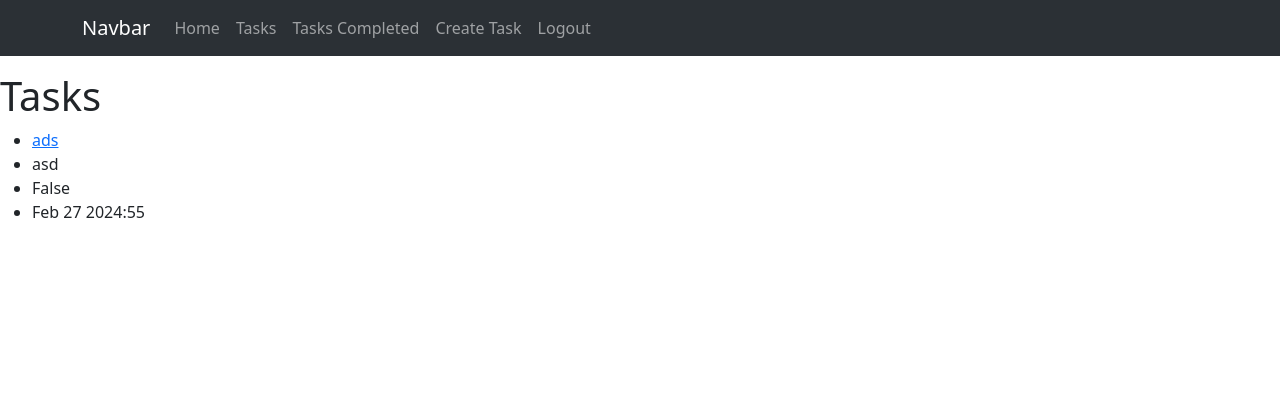
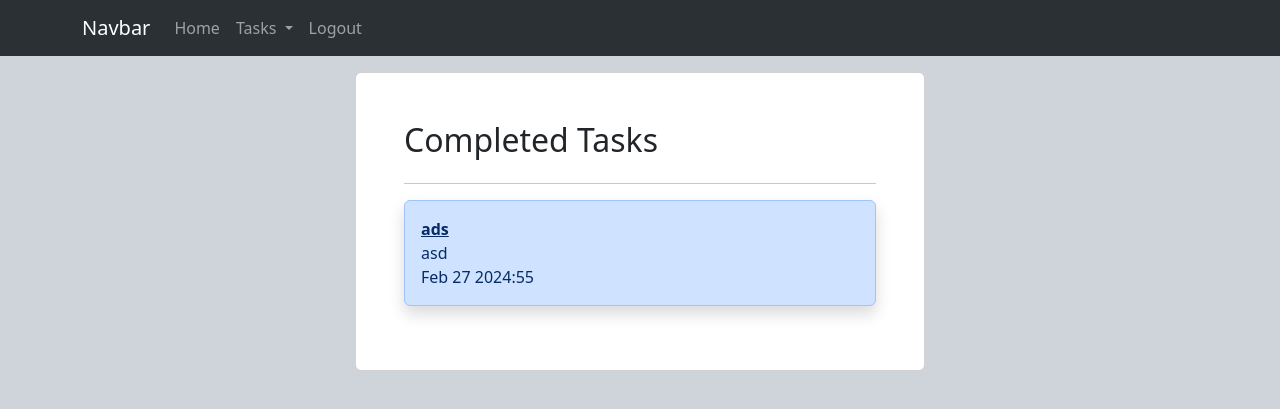
Before and after one commit to javierhernandez921207/django-crud-auth, a Django app: page /tasks_completed/ in a window 1280 px wide. Shown: the top 409 px of the page. Run offline with Django 5.2, Linux system fonts and the light colour scheme; a user stored in the database is signed in; data comes from the database, SQL or seed files in the repository.

Commit message:
feat: update style

```diff
--- a/tasks/forms.py
+++ b/tasks/forms.py
@@ -1,3 +1,4 @@
+from django import forms
 from django.forms import ModelForm
 from .models import Task
 
@@ -5,3 +6,8 @@ class TaskForm(ModelForm):
     class Meta:
         model = Task
         fields = ['title', 'description', 'important']
+        widgets = {
+            'title': forms.TextInput(attrs={'class': 'form-control'}),
+            'description': forms.Textarea(attrs={'class': 'form-control'}),
+            'important': forms.CheckboxInput(attrs={'class': 'form-check-input'}),
+        }
--- a/tasks/templates/base.html
+++ b/tasks/templates/base.html
@@ -9,7 +9,7 @@
       href="https://cdn.jsdelivr.net/npm/bootstrap@5.3.3/dist/css/bootstrap.min.css"
     />
   </head>
-  <body>
+  <body class="bg-dark-subtle">
     <nav class="navbar navbar-expand-lg bg-dark bg-body-tertiary mb-3" data-bs-theme="dark">
       <div class="container-fluid container">
         <a class="navbar-brand" href="#">Navbar</a>
@@ -30,20 +30,19 @@
               <a class="nav-link" href="{% url 'index' %}">Home</a>
             </li>
             {% if user.is_authenticated %}
-            <li class="nav-item">
-              <a class="nav-link" href="{% url 'tasks' %}">Tasks</a>
-            </li>
-            <li class="nav-item">
-              <a class="nav-link" href="{% url 'tasks_completed' %}"
-                >Tasks Completed</a
-              >
-            </li>
-            <li class="nav-item">
-              <a class="nav-link" href="{% url 'create_task' %}">Create Task</a>
-            </li>
-            <li class="nav-item">
-              <a class="nav-link" href="{% url 'logout' %}">Logout</a>
-            </li>
+              <li class="nav-item dropdown">
+                <a class="nav-link dropdown-toggle" href="#" role="button" data-bs-toggle="dropdown" aria-expanded="false">
+                  Tasks
+                </a>
+                <ul class="dropdown-menu">
+                  <li><a class="dropdown-item" href="{% url 'tasks' %}">Pending Tasks</a></li>
+                  <li><a class="dropdown-item" href="{% url 'tasks_completed' %}">Completed Tasks</a></li>
+                  <li><a class="dropdown-item" href="{% url 'create_task' %}">Create Task</a></li>
+                </ul>
+              </li>
+              <li class="nav-item">
+                <a class="nav-link" href="{% url 'logout' %}">Logout</a>
+              </li>
             {% else %}
             <li class="nav-item">
               <a class="nav-link" href="{% url 'signup' %}">Signup</a>
@@ -57,5 +56,6 @@
       </div>
     </nav>
     {% block content %} {% endblock %}
+    <script src="https://cdn.jsdelivr.net/npm/bootstrap@5.3.3/dist/js/bootstrap.bundle.min.js"></script>
   </body>
 </html>
--- a/tasks/templates/home.html
+++ b/tasks/templates/home.html
@@ -1,12 +1,14 @@
 {% extends "base.html" %} {% block content %}
 <main class="container">
-  <section class="card p-5">
+  <div class="row">
+    <div class="col-md-6 offset-md-3 card p-5">
       <h1>Home</h1>
       <p>
         Lorem ipsum dolor sit amet consectetur adipisicing elit. Iusto fugit culpa
         obcaecati eligendi esse rem blanditiis cum nobis tempore quo officia,
         dolores animi excepturi illo ad in explicabo quas dolorum?
       </p>
-  </section>
+    </div>
+  </div>
 </main>
 {% endblock %}
--- a/tasks/templates/tasks.html
+++ b/tasks/templates/tasks.html
@@ -1,12 +1,23 @@
 {% extends "base.html" %}
 {% block content %}
-<h1>Tasks</h1>
-<ul>
-    {% for task in tasks %}
-        <li><a href="{% url 'view_task' task.id %}">{{ task.title }}</a></li>
-        <li>{{ task.description }}</li>
-        <li>{{ task.important }}</li>
-        <li>{{ task.datecomplete | date:'M j Y:i' }}</li>
-    {% endfor %}
-</ul>
+<main class="container">
+    <div class="row">
+        <div class="col-md-6 offset-md-3 card p-5">
+            <h2>{{title}}</h2>
+            <hr>
+            {% if tasks.count == 0 %}
+                <div class="alert alert-warning" role="alert">
+                    No tasks found
+                </div>
+            {% endif %}
+            {% for task in tasks %}
+            <div class="alert {% if task.important %} alert-danger {% else %} alert-primary {% endif %} shadow" role="alert">
+                <a href="{% url 'view_task' task.id %}" class="alert-link">{{ task.title }}</a><br>
+                {{ task.description }}<br>
+                {{ task.datecomplete | date:'M j Y:i' }}
+            </div>
+            {% endfor %}
+        </div>
+    </div>
+</main>
 {% endblock %}
--- a/tasks/views.py
+++ b/tasks/views.py
@@ -15,12 +15,12 @@ def home(request):
 @login_required
 def tasks(request):
     tasks = Task.objects.filter(user=request.user, datecomplete__isnull=True)
-    return render(request, 'tasks.html', {'tasks': tasks})
+    return render(request, 'tasks.html', {'tasks': tasks, 'title': 'Pending Tasks'})
 
 @login_required
 def tasks_completed(request):
     tasks = Task.objects.filter(user=request.user , datecomplete__isnull=False)
-    return render(request, 'tasks.html', {'tasks': tasks})
+    return render(request, 'tasks.html', {'tasks': tasks, 'title': 'Completed Tasks'})
 
 @login_required
 def create_task(request):
```
Also changed, not shown: tasks/templates/create_task.html (+14 -7 lines), tasks/templates/signin.html (+20 -7 lines), tasks/templates/view_task.html (+17 -7 lines). Lines whose indentation alone changed are shown as unchanged.
